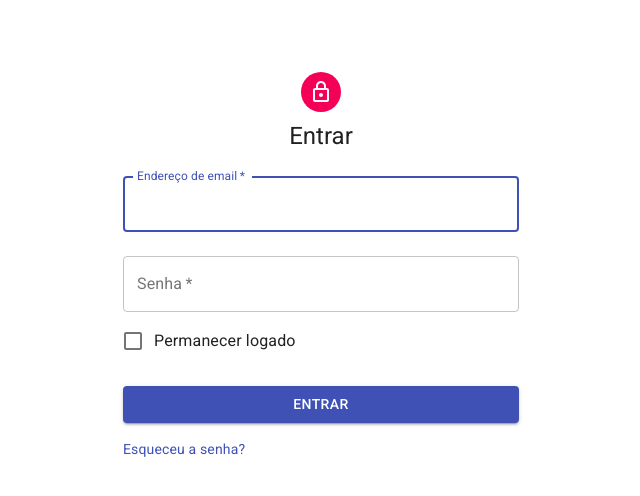
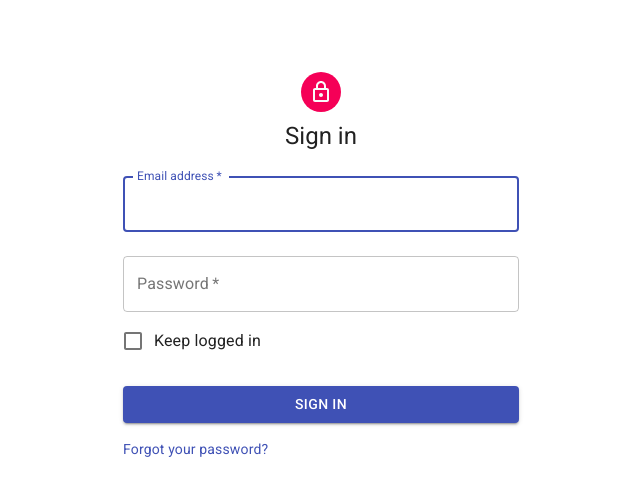
Before and after one commit to vitorfreitas/react-dashboard, a React (Create React App) app: page /#/login in a window 1280 px wide. Shown: the top 496 px of the page, without its empty margins (319-959 px from the left). Built offline with nearby package versions, Linux system fonts and the light colour scheme.

Commit message:
feature: create redux store and redirect from / to the correct page based on user token

```diff
--- a/package.json
+++ b/package.json
@@ -10,10 +10,12 @@
     "moment": "^2.24.0",
     "react": "^16.8.6",
     "react-dom": "^16.8.6",
+    "react-redux": "^7.1.0",
     "react-router": "^5.0.1",
     "react-router-dom": "^5.0.1",
     "react-scripts": "3.0.1",
-    "recharts": "^1.6.2"
+    "recharts": "^1.6.2",
+    "redux": "^4.0.1"
   },
   "scripts": {
     "start": "react-scripts start",
--- a/src/App.js
+++ b/src/App.js
@@ -1,13 +1,18 @@
 import React from 'react';
-import { HashRouter, Switch, Route } from 'react-router-dom';
+import { HashRouter, Switch, Route, Redirect } from 'react-router-dom';
 import { CssBaseline } from '@material-ui/core';
 import { MuiPickersUtilsProvider } from '@material-ui/pickers';
 import MomentUtils from '@date-io/moment';
+import { Provider } from 'react-redux';
 import routes from './routes';
+import configureStore from './redux/store';
 import 'moment/locale/pt-br';
 
 function App() {
+  const token = localStorage.getItem('token');
+
   return (
+    <Provider store={configureStore()}>
       <MuiPickersUtilsProvider utils={MomentUtils}>
         <HashRouter>
           <CssBaseline />
@@ -15,9 +20,13 @@ function App() {
             {routes.map(route => (
               <Route key={route.path} {...route} />
             ))}
+
+            {/* TODO: Save token on Redux */}
+            <Redirect from="/" to={token ? '/dashboard' : '/login'} />
           </Switch>
         </HashRouter>
       </MuiPickersUtilsProvider>
+    </Provider>
   );
 }
 
--- a/src/pages/Accounts/Login/index.js
+++ b/src/pages/Accounts/Login/index.js
@@ -11,16 +11,18 @@ import {
   Container
 } from '@material-ui/core';
 import LockOutlinedIcon from '@material-ui/icons/LockOutlined';
+import { connect } from 'react-redux';
 import useStyles from './styles';
+import { setUserToken } from '../../../redux/actions/user';
 
-const Login = () => {
+const Login = ({ setUserToken, user }) => {
   const [email, setEmail] = useState('');
   const [password, setPassword] = useState('');
   const classes = useStyles();
 
   const loginToAccount = e => {
     e.preventDefault();
-    console.log({ email, password });
+    setUserToken('1oi2i3h1i2oen124h');
   };
 
   return (
@@ -31,7 +33,7 @@ const Login = () => {
         </Avatar>
 
         <Typography component="h1" variant="h5">
-          Entrar
+          Sign in
         </Typography>
 
         <form className={classes.form} onSubmit={loginToAccount} noValidate>
@@ -42,7 +44,7 @@ const Login = () => {
             fullWidth
             id="email"
             onChange={ev => setEmail(ev.target.value)}
-            label="Endereço de email"
+            label="Email address"
             name="email"
             autoComplete="email"
             autoFocus
@@ -54,14 +56,14 @@ const Login = () => {
             fullWidth
             onChange={ev => setPassword(ev.target.value)}
             name="password"
-            label="Senha"
+            label="Password"
             type="password"
             id="password"
             autoComplete="current-password"
           />
           <FormControlLabel
             control={<Checkbox value="remember" color="primary" />}
-            label="Permanecer logado"
+            label="Keep logged in"
           />
           <Button
             type="submit"
@@ -70,13 +72,13 @@ const Login = () => {
             color="primary"
             className={classes.submit}
           >
-            Entrar
+            Sign in
           </Button>
 
           <Grid container>
             <Grid item xs>
               <Link href="#" variant="body2">
-                Esqueceu a senha?
+                Forgot your password?
               </Link>
             </Grid>
           </Grid>
@@ -86,4 +88,13 @@ const Login = () => {
   );
 };
 
-export default Login;
+const mapStateToProps = state => ({ ...state });
+
+const mapDispatchToProps = {
+  setUserToken
+};
+
+export default connect(
+  mapStateToProps,
+  mapDispatchToProps
+)(Login);
--- /dev/null
+++ b/src/redux/actions/user.js
@@ -0,0 +1,8 @@
+export const setUserToken = token => ({
+  type: 'SET_TOKEN',
+  payload: { token }
+});
+
+export const signOut = () => ({
+  type: 'SIGN_OUT'
+});
--- /dev/null
+++ b/src/redux/reducers/index.js
@@ -0,0 +1,4 @@
+import { combineReducers } from 'redux';
+import userReducer from './user';
+
+export default combineReducers({ user: userReducer });
--- /dev/null
+++ b/src/redux/reducers/user.js
@@ -0,0 +1,17 @@
+const INITIAL_STATE = {
+  token: ''
+};
+
+const userReducer = (state = INITIAL_STATE, action) => {
+  switch (action.type) {
+    case 'SET_TOKEN':
+      return { ...state, token: action.payload.token };
+    case 'SIGN_OUT':
+      return INITIAL_STATE;
+
+    default:
+      return state;
+  }
+};
+
+export default userReducer;
--- /dev/null
+++ b/src/redux/store.js
@@ -0,0 +1,11 @@
+import { createStore } from 'redux';
+import rootReducer from './reducers';
+
+function configureStore() {
+  return createStore(
+    rootReducer,
+    window.__REDUX_DEVTOOLS_EXTENSION__ && window.__REDUX_DEVTOOLS_EXTENSION__()
+  );
+}
+
+export default configureStore;
```
Also changed, not shown: 1 other file (tests, documents, lock files or other folders). Lines whose indentation alone changed are shown as unchanged.
